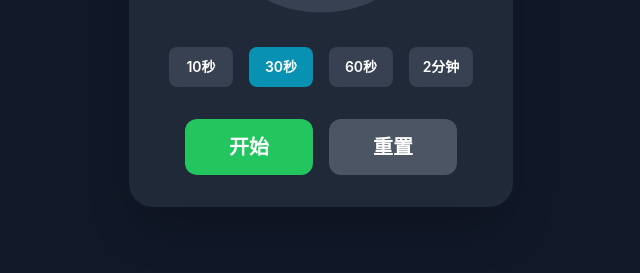
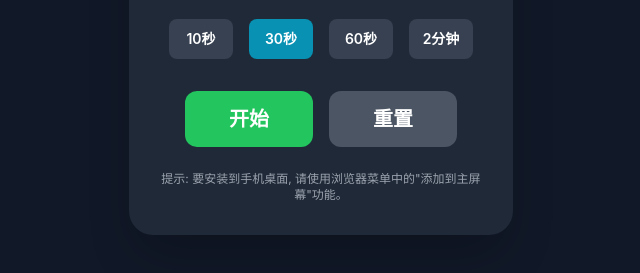
Before and after one commit to mhgd3250905/ug1yk.github.io, a plain HTML site: page index.html in a window 1280 px wide. Shown: the part 463-736 px from the top of the page, without its empty margins (319-959 px from the left). Drawn offline with nearby package versions, Linux system fonts and the light colour scheme.

Commit message:
Add files via upload

```diff
--- a/index.html
+++ b/index.html
@@ -22,6 +22,9 @@
             { &quot;src&quot;: &quot;https://placehold.co/512x512/06b6d4/ffffff?text=计时&quot;, &quot;sizes&quot;: &quot;512x512&quot;, &quot;type&quot;: &quot;image/png&quot; }
         ]
     }">
+
+    <!-- PWA Manifest: 链接到外部的配置文件，方便修改图标 -->
+    <link rel="manifest" href="manifest.json">
 
     <!-- 引入Tailwind CSS框架，用于快速构建漂亮的界面 -->
     <script src="https://cdn.tailwindcss.com"></script>
@@ -88,6 +91,11 @@
                 安装
             </button>
         </div>
+
+        <!-- 安装提示 -->
+        <p class="text-xs text-gray-400 text-center mt-6">
+            提示: 要安装到手机桌面, 请使用浏览器菜单中的"添加到主屏幕"功能。
+        </p>
     </div>
 
     <script>
```
Also changed, not shown: icon-192.png (added), icon-512.png (added), manifest.json (added).
